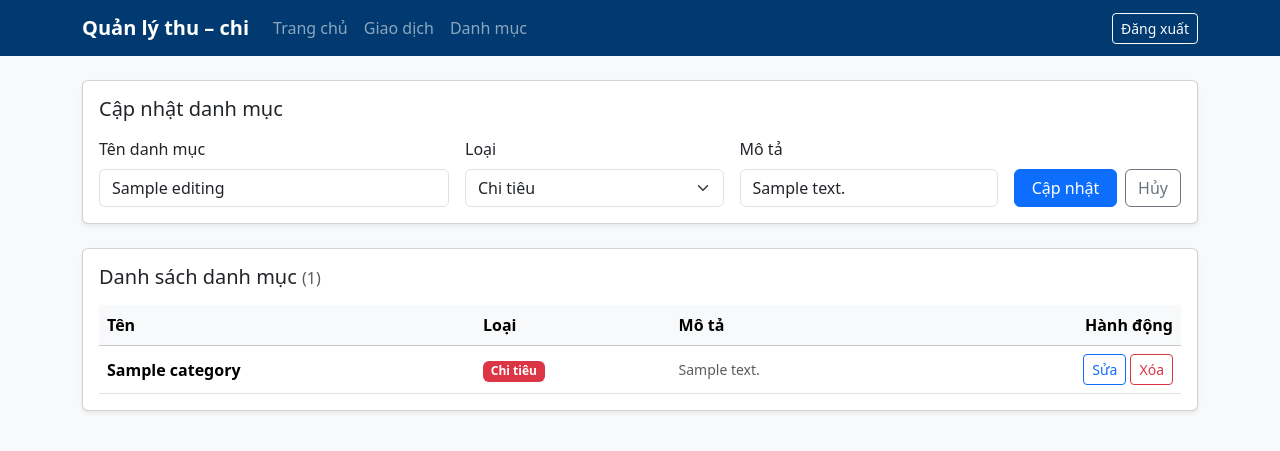
After one commit to krisdangkhoa/do-an-python, a FastAPI app: template app/templates/category.html in a window 1280 px wide. The commit adds this page. Shown: the top 451 px of the page. Run offline with FastAPI, Linux system fonts and the light colour scheme; the template is opened without the code that fills it: most values are stand-ins (such as "Sample title", 1, 10 or a date in 2020).

Commit message:
Them chuc nang quan ly danh muc va thanh dieu huong

```diff
--- a/app/main.py
+++ b/app/main.py
@@ -1,12 +1,13 @@
-from fastapi import FastAPI, Request
+from fastapi import Depends, FastAPI, Request
 from fastapi.responses import RedirectResponse
 from fastapi.staticfiles import StaticFiles
 from starlette.middleware.sessions import SessionMiddleware
 
 from app.config import settings
 from app.database import Base, engine
-from app.deps import NotAuthenticated
-from app.routers import auth
+from app.deps import NotAuthenticated, get_current_user
+from app.models import User
+from app.routers import auth, category
 from app.templating import templates
 
 import app.models  # noqa: F401 - dang ky model truoc khi tao bang
@@ -18,6 +19,7 @@ app.add_middleware(SessionMiddleware, secret_key=settings.SECRET_KEY)
 app.mount("/static", StaticFiles(directory="app/static"), name="static")
 
 app.include_router(auth.router)
+app.include_router(category.router)
 
 
 @app.exception_handler(NotAuthenticated)
@@ -26,7 +28,7 @@ def redirect_to_login(request: Request, exc: NotAuthenticated):
 
 
 @app.get("/")
-def home(request: Request):
-    if not request.session.get("user_id"):
-        return RedirectResponse("/login", status_code=303)
-    return templates.TemplateResponse("home.html", {"request": request})
+def home(request: Request, user: User = Depends(get_current_user)):
+    return templates.TemplateResponse(
+        "home.html", {"request": request, "user": user, "active": "home"}
+    )
--- /dev/null
+++ b/app/templates/_nav.html
@@ -0,0 +1,23 @@
+<nav class="navbar navbar-expand-lg navbar-dark" style="background-color:#003A70">
+  <div class="container">
+    <a class="navbar-brand fw-semibold" href="/">Quản lý thu – chi</a>
+    <button class="navbar-toggler" type="button" data-bs-toggle="collapse" data-bs-target="#nav">
+      <span class="navbar-toggler-icon"></span>
+    </button>
+    <div class="collapse navbar-collapse" id="nav">
+      <ul class="navbar-nav me-auto">
+        <li class="nav-item">
+          <a class="nav-link {% if active == 'home' %}active fw-semibold{% endif %}" href="/">Trang chủ</a>
+        </li>
+        <li class="nav-item">
+          <a class="nav-link {% if active == 'transactions' %}active fw-semibold{% endif %}" href="/transactions">Giao dịch</a>
+        </li>
+        <li class="nav-item">
+          <a class="nav-link {% if active == 'categories' %}active fw-semibold{% endif %}" href="/categories">Danh mục</a>
+        </li>
+      </ul>
+      <span class="navbar-text text-white-50 me-3">{{ user.full_name }}</span>
+      <a href="/logout" class="btn btn-outline-light btn-sm">Đăng xuất</a>
+    </div>
+  </div>
+</nav>
--- /dev/null
+++ b/app/templates/category.html
@@ -0,0 +1,104 @@
+{% extends "base.html" %}
+{% block title %}Quản lý danh mục{% endblock %}
+{% block nav %}{% include "_nav.html" %}{% endblock %}
+
+{% block content %}
+{% set q = request.query_params %}
+{% if q.get("ok") == "created" %}<div class="alert alert-success py-2">Đã thêm danh mục mới.</div>{% endif %}
+{% if q.get("ok") == "updated" %}<div class="alert alert-success py-2">Đã cập nhật danh mục.</div>{% endif %}
+{% if q.get("ok") == "deleted" %}<div class="alert alert-success py-2">Đã xóa danh mục.</div>{% endif %}
+{% if q.get("err") == "inuse" %}<div class="alert alert-warning py-2">Không thể xóa: danh mục này đang được sử dụng trong giao dịch hoặc lời nhắc.</div>{% endif %}
+{% if q.get("err") == "notfound" %}<div class="alert alert-danger py-2">Không tìm thấy danh mục.</div>{% endif %}
+{% if error %}<div class="alert alert-danger py-2">{{ error }}</div>{% endif %}
+
+<div class="card shadow-sm mb-4">
+  <div class="card-body">
+    <h5 class="mb-3">{% if editing %}Cập nhật danh mục{% else %}Thêm danh mục mới{% endif %}</h5>
+    <form method="post" action="{% if editing %}/categories/{{ editing.id }}/edit{% else %}/categories{% endif %}">
+      <div class="row g-3 align-items-end">
+        <div class="col-md-4">
+          <label class="form-label">Tên danh mục</label>
+          <input name="name" class="form-control" required
+                 value="{{ editing.name if editing else (form.name if form else '') }}">
+        </div>
+        <div class="col-md-3">
+          <label class="form-label">Loại</label>
+          <select name="type" class="form-select">
+            {% set cur = editing.type if editing else (form.type if form else '') %}
+            {% for t in types %}
+              <option value="{{ t.value }}" {% if cur == t.value %}selected{% endif %}>
+                {{ "Thu nhập" if t.value == "income" else "Chi tiêu" }}
+              </option>
+            {% endfor %}
+          </select>
+        </div>
+        <div class="col-md-3">
+          <label class="form-label">Mô tả</label>
+          <input name="description" class="form-control"
+                 value="{{ editing.description or '' if editing else (form.description if form else '') }}">
+        </div>
+        <div class="col-md-2 d-flex gap-2">
+          <button class="btn btn-primary flex-fill">{% if editing %}Cập nhật{% else %}Thêm mới{% endif %}</button>
+          {% if editing %}<a href="/categories" class="btn btn-outline-secondary">Hủy</a>{% endif %}
+        </div>
+      </div>
+    </form>
+  </div>
+</div>
+
+<div class="card shadow-sm">
+  <div class="card-body">
+    <h5 class="mb-3">Danh sách danh mục <span class="text-muted fs-6">({{ categories|length }})</span></h5>
+    {% if categories %}
+    <div class="table-responsive">
+      <table class="table table-hover align-middle mb-0">
+        <thead class="table-light">
+          <tr><th>Tên</th><th>Loại</th><th>Mô tả</th><th class="text-end">Hành động</th></tr>
+        </thead>
+        <tbody>
+          {% for c in categories %}
+          <tr>
+            <td class="fw-semibold">{{ c.name }}</td>
+            <td>
+              {% if c.type == "income" %}
+                <span class="badge text-bg-success">Thu nhập</span>
+              {% else %}
+                <span class="badge text-bg-danger">Chi tiêu</span>
+              {% endif %}
+            </td>
+            <td class="text-muted small">{{ c.description or "—" }}</td>
+            <td class="text-end">
+              <a href="/categories?edit={{ c.id }}" class="btn btn-sm btn-outline-primary">Sửa</a>
+              <button class="btn btn-sm btn-outline-danger"
+                      data-bs-toggle="modal" data-bs-target="#del{{ c.id }}">Xóa</button>
+            </td>
+          </tr>
+          <div class="modal fade" id="del{{ c.id }}" tabindex="-1">
+            <div class="modal-dialog modal-dialog-centered">
+              <div class="modal-content">
+                <div class="modal-header">
+                  <h6 class="modal-title">Xác nhận xóa</h6>
+                  <button class="btn-close" data-bs-dismiss="modal"></button>
+                </div>
+                <div class="modal-body">
+                  Bạn chắc chắn muốn xóa danh mục <strong>{{ c.name }}</strong>?
+                </div>
+                <div class="modal-footer">
+                  <button class="btn btn-secondary btn-sm" data-bs-dismiss="modal">Hủy</button>
+                  <form method="post" action="/categories/{{ c.id }}/delete">
+                    <button class="btn btn-danger btn-sm">Xóa</button>
+                  </form>
+                </div>
+              </div>
+            </div>
+          </div>
+          {% endfor %}
+        </tbody>
+      </table>
+    </div>
+    {% else %}
+      <p class="text-muted mb-0">Chưa có danh mục nào.</p>
+    {% endif %}
+  </div>
+</div>
+{% endblock %}
```
Also changed, not shown: app/routers/category.py (added, +123 -0 lines), app/templates/home.html (+5 -3 lines).
